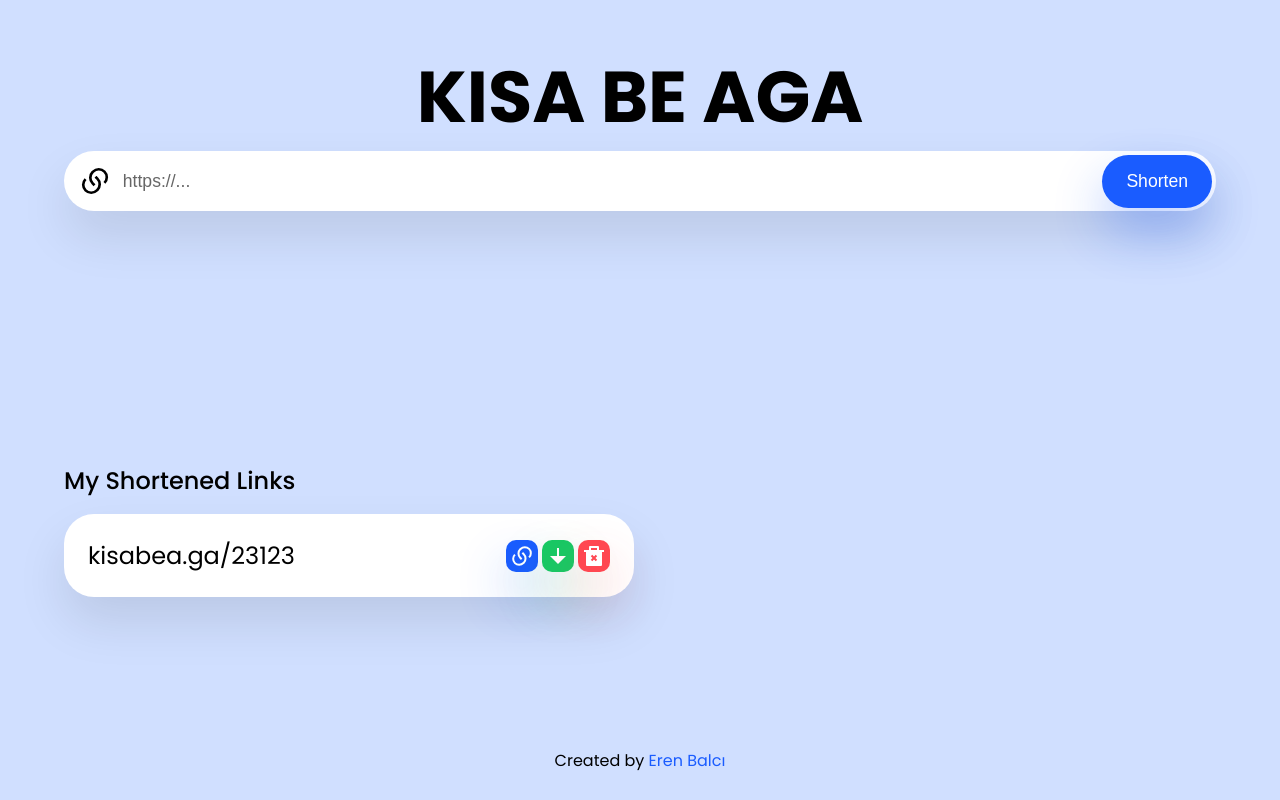
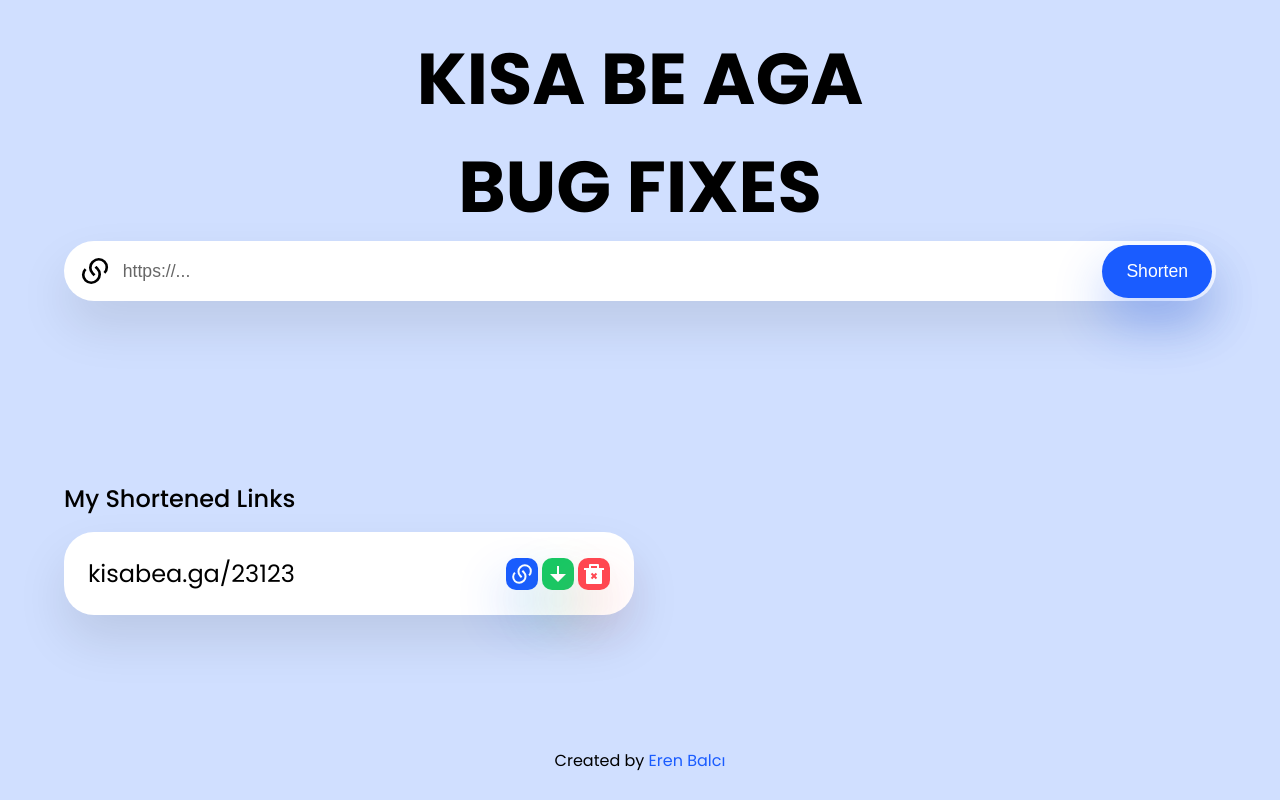
Before and after one commit to balcieren/kisa-be-aga, a Next.js app in the folder web/: page / in a window 1280 px wide. Built offline with nearby package versions, Linux system fonts and the light colour scheme.

Commit message:
added bug fixes text

```diff
--- a/web/pages/index.tsx
+++ b/web/pages/index.tsx
@@ -21,6 +21,7 @@ const HomePage: NextPage = () => {
     <Container>
       <div>
         <Heading>KISA BE AGA</Heading>
+        <Heading>BUG FIXES</Heading>
         <InputWithButton
           onChange={({ target }) => setInputText(target.value)}
           placeholder="https://..."
```
